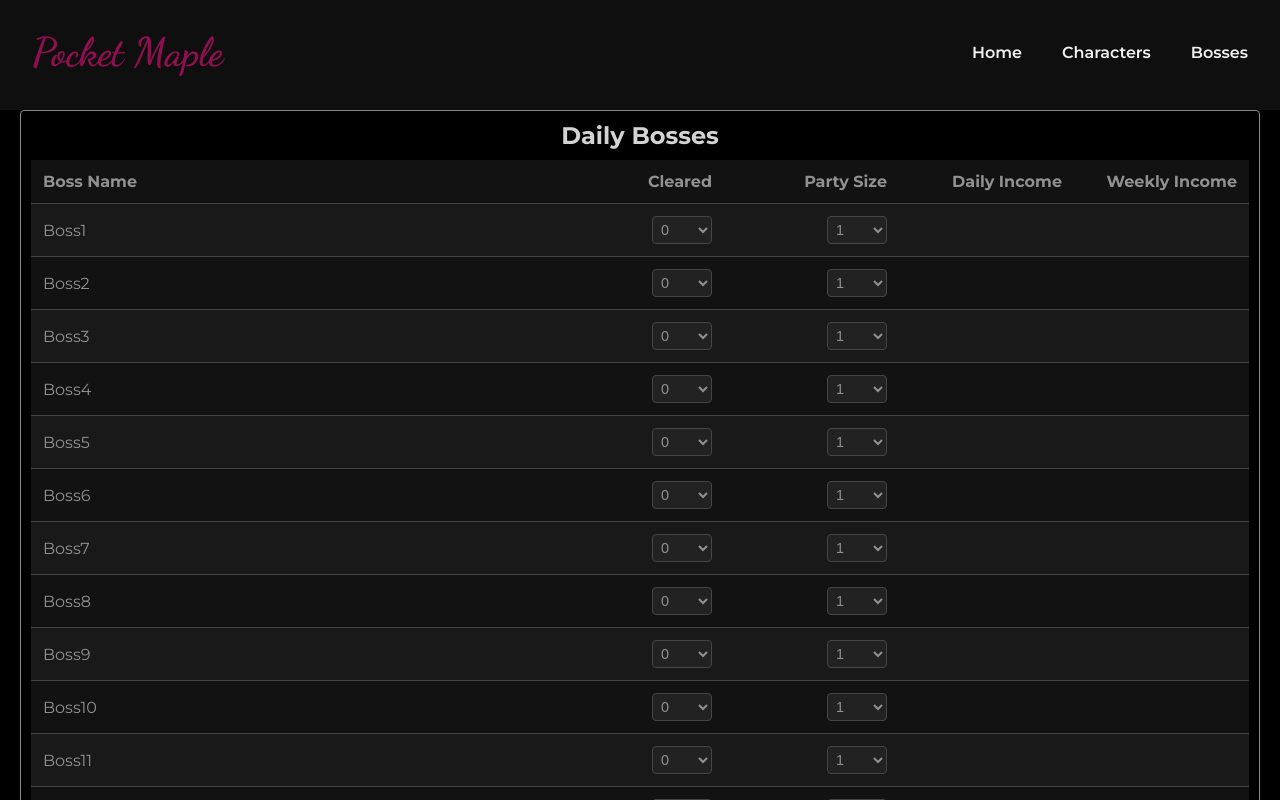
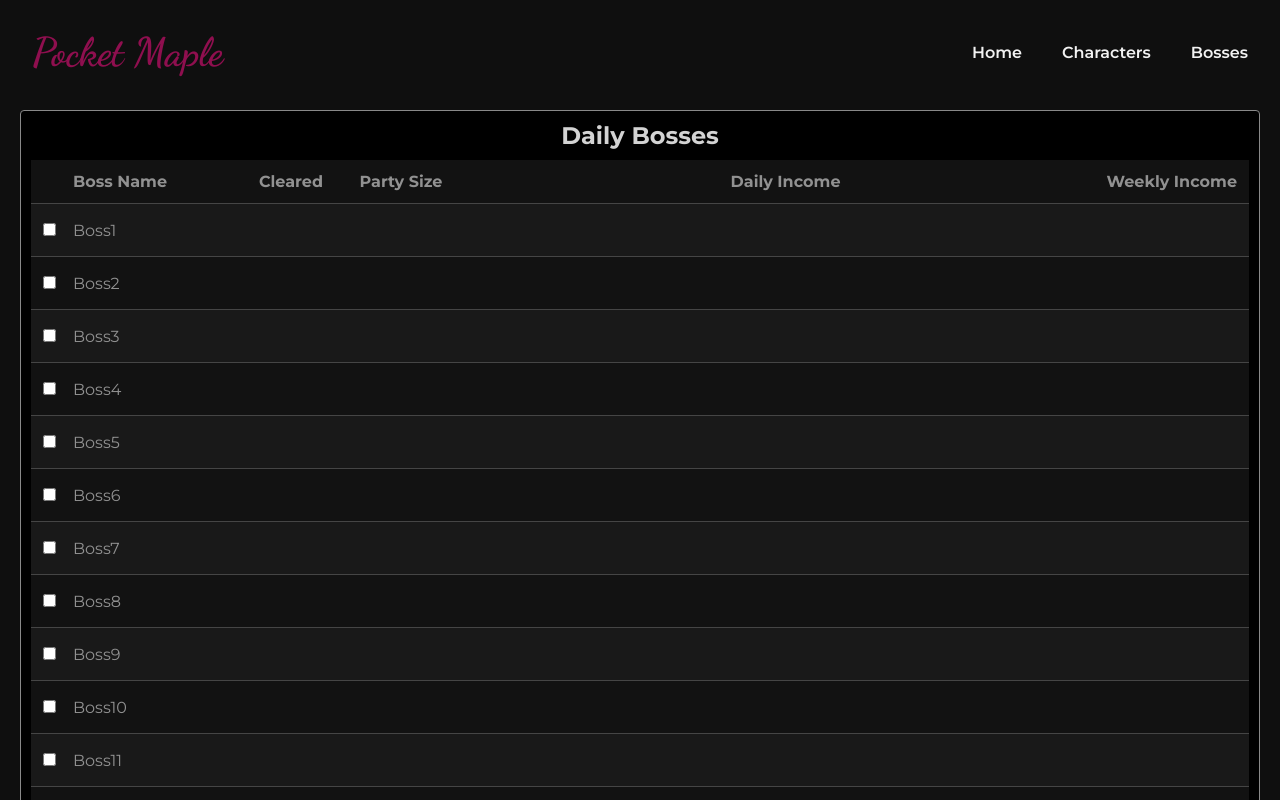
Before and after one commit to ttxlnguyen/Passion-Project-Pocket-Maple-React, a React (Create React App) app in the folder pocketmaplereact/: page /bosses in a window 1280 px wide. Shown: the top 800 px of the page. Built offline with nearby package versions, Linux system fonts and the light colour scheme.

Commit message:
Added checkbox column and made it so cleared & party size column are only interactable if set to true

```diff
--- a/pocketmaplereact/src/components/navbar/NavBar.css
+++ b/pocketmaplereact/src/components/navbar/NavBar.css
@@ -46,7 +46,7 @@
     position: fixed;
     top: 0;
     right: -100%;
-    background-color: hsla(0, 0%, 6%, 0.2);
+    background-color: #0f0f0f33;
     backdrop-filter: blur(16px);
     -webkit-backdrop-filter: blur(16px);
     width: 80%;
@@ -113,7 +113,7 @@
   position: fixed;
   top: 0;
   right: -100%;
-  background-color: hsla(0, 0%, 6%, 0.2);
+  background-color: #0f0f0f33;
   backdrop-filter: blur(16px);
   -webkit-backdrop-filter: blur(16px);
   width: 80%;
--- a/pocketmaplereact/src/components/pages/boss/BossPage.css
+++ b/pocketmaplereact/src/components/pages/boss/BossPage.css
@@ -1,4 +1,4 @@
 .boss-page {
-  background-color: #000000;
+  background-color: #0f0f0f;
   text-align: center;
 }
--- a/pocketmaplereact/src/components/pages/boss/dailytable/DailyTable.css
+++ b/pocketmaplereact/src/components/pages/boss/dailytable/DailyTable.css
@@ -18,35 +18,36 @@
   font-size: 1.5rem;
 }
 
-/* Wrapper for the table to handle overflow */
-.table-wrapper {
-  overflow-x: auto;
-}
-
 /* Styles for the table */
 table {
   width: 100%;
   border-collapse: collapse;
   background-color: #222222;
   color: #919191;
+  table-layout: fixed;
+}
+
+/* Wrapper for the table to handle overflow */
+.table-wrapper {
+  overflow-x: auto;
 }
 
 /* Styles for table header and cells */
 th, td {
-  padding: 12px;
+  padding: 10px;
   text-align: left;
-  border-bottom: 1px solid #454545;
+}
+
+td:nth-child(3) select,
+td:nth-child(4) select {
+  display: block;
+  margin: 0 auto;
 }
 
 /* Styles for select elements within table cells */
 td select {
   display: block;
-  margin: 0 auto;
-}
-
-/* Styles for table headers */
-th {
-  background-color: #121212;
+  margin-left: 0;
 }
 
 /* Styles for table rows based on odd/even indexing */
@@ -63,57 +64,43 @@ tr:hover {
   background-color: #303030;
 }
 
-/* Styles for select elements */
-select {
-  background-color: #222222;
-  color: #919191;
-  border: 1px solid #454545;
-  border-radius: 4px;
-  padding: 4px;
-  width: 60px;
-  box-sizing: border-box;
-  font-size: 0.9rem;
-}
-
 /* Styles for checkbox inputs */
 input[type="checkbox"] {
-  margin: 0;
+  cursor: pointer;
 }
 
 /* Specific widths for table columns */
 th:nth-child(2), td:nth-child(2) {
-  width: 125px;
+  width: 175px !important;
 }
 
-th:nth-child(3), td:nth-child(3) {
-  width: 125px;
+th:nth-child(3), td:nth-child(3),
+th:nth-child(4), td:nth-child(4) {
+  width: 110px;
 }
 
-th:nth-child(4), td:nth-child(4) {
-  width: 175px;
+/* Center-align text & width in specific columns */
+th:nth-child(1), td:nth-child(1) {
+  width: 30px;
+  text-align: center;
 }
 
-th:nth-child(5), td:nth-child(5) {
-  width: 175px;
+/* Left-align text in specific columns */
+th:nth-child(2), td:nth-child(2) {
+  text-align: left;
 }
 
-/* Right-align text in specific columns */
-th:nth-child(2), td:nth-child(2),
+/* Center-align text in specific columns */
 th:nth-child(3), td:nth-child(3),
-th:nth-child(4), td:nth-child(4),
-th:nth-child(5), td:nth-child(5) {
-  text-align: right;
+th:nth-child(4), td:nth-child(4) {
+  text-align: center;
 }
 
-/* Align selects in specific columns */
-td:nth-child(2) select {
-  margin-left: auto;
-  margin-right: 0;
-}
-
-td:nth-child(3) select {
-  margin-left: auto;
-  margin-right: 0;
+/* Right-align text & width in specific columns */
+th:nth-child(5), td:nth-child(5),
+th:nth-child(6), td:nth-child(6) {
+  min-width: 175px;
+  text-align: right;
 }
 
 /* Fade-in and fade-out animations for columns */
@@ -127,4 +114,5 @@ td:nth-child(3) select {
 
 .fade-out {
   opacity: 0;
+  pointer-events: none; /* Prevent interaction with elements that are faded out */
 }
--- a/pocketmaplereact/src/components/pages/boss/dailytable/DailyTable.jsx
+++ b/pocketmaplereact/src/components/pages/boss/dailytable/DailyTable.jsx
@@ -1,4 +1,4 @@
-import React, { useState} from 'react';
+import React, { useState } from 'react';
 import {
   createClearCountOptions,
   createPartySizeOptionsDaily
@@ -13,26 +13,41 @@ import './DailyTable.css';
 
 const DailyTable = () => {
   const [bossDataDaily, setBossDataDaily] = useState([
-    { name: 'Boss1', clearCount: 0, partySize: 1, dailyMeso: 1000, weeklyMeso: 0 },
-    { name: 'Boss2', clearCount: 0, partySize: 1, dailyMeso: 2000, weeklyMeso: 0 },
-    { name: 'Boss3', clearCount: 0, partySize: 1, dailyMeso: 3000, weeklyMeso: 0 },
-    { name: 'Boss4', clearCount: 0, partySize: 1, dailyMeso: 4000, weeklyMeso: 0 },
-    { name: 'Boss5', clearCount: 0, partySize: 1, dailyMeso: 5000, weeklyMeso: 0 },
-    { name: 'Boss6', clearCount: 0, partySize: 1, dailyMeso: 6000, weeklyMeso: 0 },
-    { name: 'Boss7', clearCount: 0, partySize: 1, dailyMeso: 7000, weeklyMeso: 0 },
-    { name: 'Boss8', clearCount: 0, partySize: 1, dailyMeso: 8000, weeklyMeso: 0 },
-    { name: 'Boss9', clearCount: 0, partySize: 1, dailyMeso: 9000, weeklyMeso: 0 },
-    { name: 'Boss10', clearCount: 0, partySize: 1, dailyMeso: 10000, weeklyMeso: 0 },
-    { name: 'Boss11', clearCount: 0, partySize: 1, dailyMeso: 11000, weeklyMeso: 0 },
-    { name: 'Boss12', clearCount: 0, partySize: 1, dailyMeso: 12000, weeklyMeso: 0 },
-    { name: 'Boss13', clearCount: 0, partySize: 1, dailyMeso: 13000, weeklyMeso: 0 },
-    { name: 'Boss14', clearCount: 0, partySize: 1, dailyMeso: 14000, weeklyMeso: 0 },
+    { name: 'Boss1', clearCount: 0, partySize: 1, dailyMeso: 1000, weeklyMeso: 0, isChecked: false },
+    { name: 'Boss2', clearCount: 0, partySize: 1, dailyMeso: 2000, weeklyMeso: 0, isChecked: false },
+    { name: 'Boss3', clearCount: 0, partySize: 1, dailyMeso: 3000, weeklyMeso: 0, isChecked: false },
+    { name: 'Boss4', clearCount: 0, partySize: 1, dailyMeso: 4000, weeklyMeso: 0, isChecked: false },
+    { name: 'Boss5', clearCount: 0, partySize: 1, dailyMeso: 5000, weeklyMeso: 0, isChecked: false },
+    { name: 'Boss6', clearCount: 0, partySize: 1, dailyMeso: 6000, weeklyMeso: 0, isChecked: false },
+    { name: 'Boss7', clearCount: 0, partySize: 1, dailyMeso: 7000, weeklyMeso: 0, isChecked: false },
+    { name: 'Boss8', clearCount: 0, partySize: 1, dailyMeso: 8000, weeklyMeso: 0, isChecked: false },
+    { name: 'Boss9', clearCount: 0, partySize: 1, dailyMeso: 9000, weeklyMeso: 0, isChecked: false },
+    { name: 'Boss10', clearCount: 0, partySize: 1, dailyMeso: 10000, weeklyMeso: 0, isChecked: false },
+    { name: 'Boss11', clearCount: 0, partySize: 1, dailyMeso: 11000, weeklyMeso: 0, isChecked: false },
+    { name: 'Boss12', clearCount: 0, partySize: 1, dailyMeso: 12000, weeklyMeso: 0, isChecked: false },
+    { name: 'Boss13', clearCount: 0, partySize: 1, dailyMeso: 13000, weeklyMeso: 0, isChecked: false },
+    { name: 'Boss14', clearCount: 0, partySize: 1, dailyMeso: 14000, weeklyMeso: 0, isChecked: false },
   ]);
+
+  const handleCheckboxChange = (index) => {
+    const updatedBossDataDaily = [...bossDataDaily];
+    const isChecked = !updatedBossDataDaily[index].isChecked;
+
+    // Reset clearCount to 0 if unchecked
+    if (!isChecked) {
+      updatedBossDataDaily[index].clearCount = 0;
+      updatedBossDataDaily[index].weeklyMeso = 0; // Reset weekly income as well
+    }
+
+    updatedBossDataDaily[index].isChecked = isChecked;
+    setBossDataDaily(updatedBossDataDaily);
+  };
 
   return (
     <table>
       <thead>
         <tr>
+          <th></th>
           <th>Boss Name</th>
           <th>Cleared</th>
           <th>Party Size</th>
@@ -43,19 +58,28 @@ const DailyTable = () => {
       <tbody>
         {bossDataDaily.map((boss, index) => (
           <tr key={index}>
+            <td>
+              <input
+                type="checkbox"
+                checked={boss.isChecked}
+                onChange={() => handleCheckboxChange(index)}
+              />
+            </td>
             <td>{boss.name}</td>
-            <td>
+            <td className={`fade-in-column ${boss.isChecked ? 'fade-in' : 'fade-out'}`}>
               <select
                 value={boss.clearCount}
                 onChange={(e) => handleClearCountChange(index, e.target.value, setBossDataDaily, bossDataDaily)}
+                disabled={!boss.isChecked}
               >
                 {createClearCountOptions()}
               </select>
             </td>
-            <td>
+            <td className={`fade-in-column ${boss.isChecked ? 'fade-in' : 'fade-out'}`}>
               <select
                 value={boss.partySize}
                 onChange={(e) => handlePartySizeChangeDaily(index, e.target.value, setBossDataDaily, bossDataDaily)}
+                disabled={!boss.isChecked}
               >
                 {createPartySizeOptionsDaily()}
               </select>
--- a/pocketmaplereact/src/components/pages/boss/weeklytable/WeeklyTable.css
+++ b/pocketmaplereact/src/components/pages/boss/weeklytable/WeeklyTable.css
@@ -35,7 +35,7 @@ th, td {
 
 td select {
   display: block;
-  margin: 0 auto;
+  margin-left: 0 auto;
 }
 
 th {
@@ -69,22 +69,6 @@ input[type="checkbox"] {
   margin: 0;
 }
 
-th:nth-child(2), td:nth-child(2) {
-  width: 125px;
-}
-
-th:nth-child(3), td:nth-child(3) {
-  width: 175px;
-}
-
-th:nth-child(2), td:nth-child(2) {
-  text-align: right;
-}
-
-th:nth-child(3), td:nth-child(3) {
-  text-align: right;
-}
-
 .fade-in-column {
   transition: opacity 0.5s ease-in-out;
 }
--- a/pocketmaplereact/src/components/pages/boss/weeklytable/WeeklyTable.jsx
+++ b/pocketmaplereact/src/components/pages/boss/weeklytable/WeeklyTable.jsx
@@ -1,4 +1,3 @@
-
 import React, { useState } from 'react';
 import './WeeklyTable.css';
 
```
